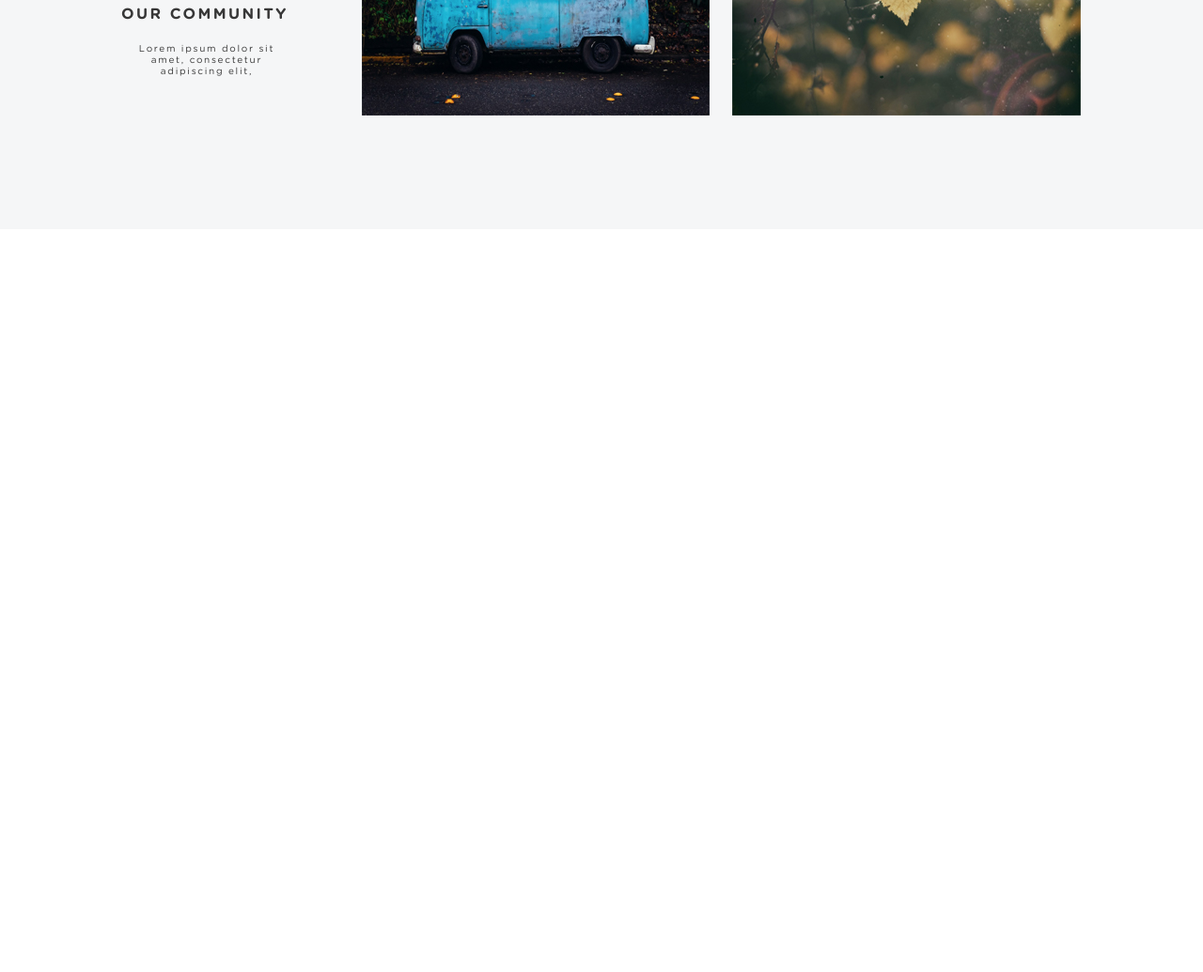
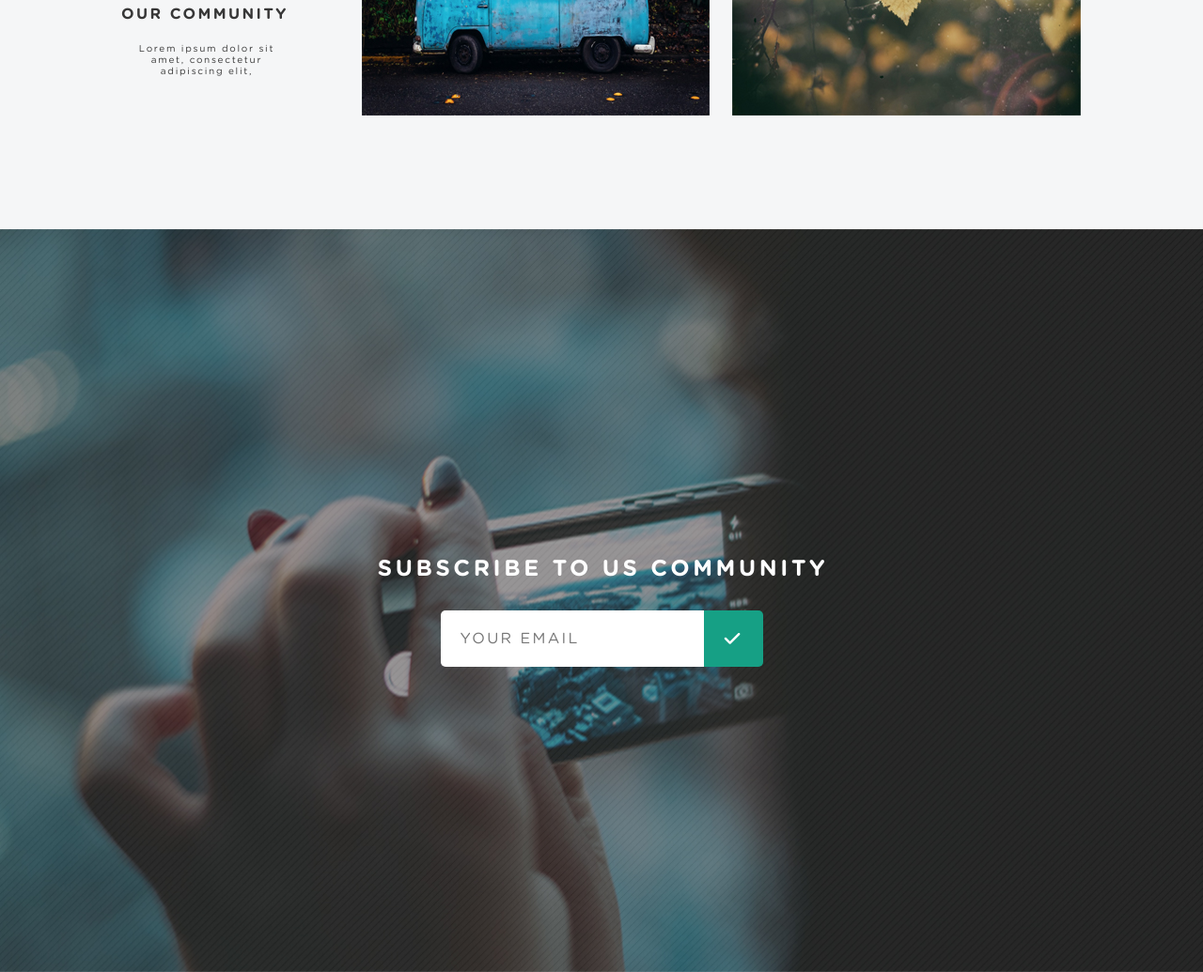
Before and after one commit to nabandz/Phototime-template, a plain HTML site: page src/index.html in a window 1280 px wide. Shown: the part 2057-3092 px from the top of the page at 94% size. Before the commit the page ends 2301 px from the top, so only its background shows below. Drawn offline with Linux system fonts and the light colour scheme; a web font is replaced by a local one.

Commit message:
Add fifth screen

```diff
--- a/src/index.html
+++ b/src/index.html
@@ -137,5 +137,19 @@
             </div>
         </div>
     </div>
+
+    <div class="subscribe">
+        <div class="container">
+            <h2 class="title title_fifth-screen">
+                subscribe to us community
+            </h2>
+            <form class="subscribe__form" action="#">
+                <input name="email" required placeholder="your email" type="email">
+                <button class="button button_fifth-screen">
+                    <i class="fas fa-check"></i>
+                </button>
+            </form>
+        </div>
+    </div>
 </body>
 </html>
--- a/src/sass/blocks/_buttons.scss
+++ b/src/sass/blocks/_buttons.scss
@@ -17,20 +17,34 @@
     &:focus {
         outline: none;
     }
-    &:hover:not(.button_home-screen) {
-        background:  #ffffff;
-        color:$main-color;
-        border: 2px solid $main-color;
-    }
     &_home-screen {
         margin-top: 26px;
     }
     &_second-screen {
         margin-top: 41px;
         width: 193px;
+        &:hover {
+            background:  #ffffff;
+            color:$main-color;
+            border: 2px solid $main-color;
+        }
     }
     &_third-screen {
         margin-top: 39px;
         width: 192px;
+        &:hover {
+            background:  #ffffff;
+            color:$main-color;
+            border: 2px solid $main-color;
+        }
+    }
+    &_fifth-screen {
+        width: 63px;
+        height: 60px;
+        border-radius: 0 5px 5px 0;
+        i {
+            margin-top: 3px;
+            font-size: 19px;
+        }
     }
 }
--- a/src/sass/blocks/_home.scss
+++ b/src/sass/blocks/_home.scss
@@ -28,7 +28,6 @@
 		margin-top: 220px;
 		height: 23px;
         a {
-
 			text-decoration: none;
 		}
 		i {
--- /dev/null
+++ b/src/sass/blocks/_subscribe.scss
@@ -0,0 +1,24 @@
+.subscribe {
+    min-height: 790px;
+    padding: 348px 0 325px 0;
+    background: url(/src/img/fifth_bg.jpg) center (center/cover) no-repeat;
+    &__form {
+        display: flex;
+        justify-content: center;
+        margin-top: 29px;
+        input {
+            width: 280px;
+            height: 60px;
+            font-size: 16px;
+            color: #373737;
+            text-transform: uppercase;
+            font-weight: medium;
+            border-radius: 5px 0 0 5px;
+            padding-left: 21px;
+            letter-spacing: 2.3px;
+            &:focus {
+                outline: none;
+            }
+        }
+    }
+}
--- a/src/sass/blocks/_titles.scss
+++ b/src/sass/blocks/_titles.scss
@@ -11,4 +11,11 @@
         letter-spacing: 2.4px;
         color: #373737;
     }
+    &_fifth-screen {
+        margin-left: 3px;
+        text-align: center;
+        color: #ffffff;
+        font-size: 24px;
+        letter-spacing: 3.6px;
+    }
 }
--- a/src/sass/style.scss
+++ b/src/sass/style.scss
@@ -22,3 +22,4 @@
 @import 'blocks/subtitles';
 @import 'blocks/design';
 @import 'blocks/community';
+@import 'blocks/subscribe';
```
Also changed, not shown: src/css/style.min.css, 1 other file.
